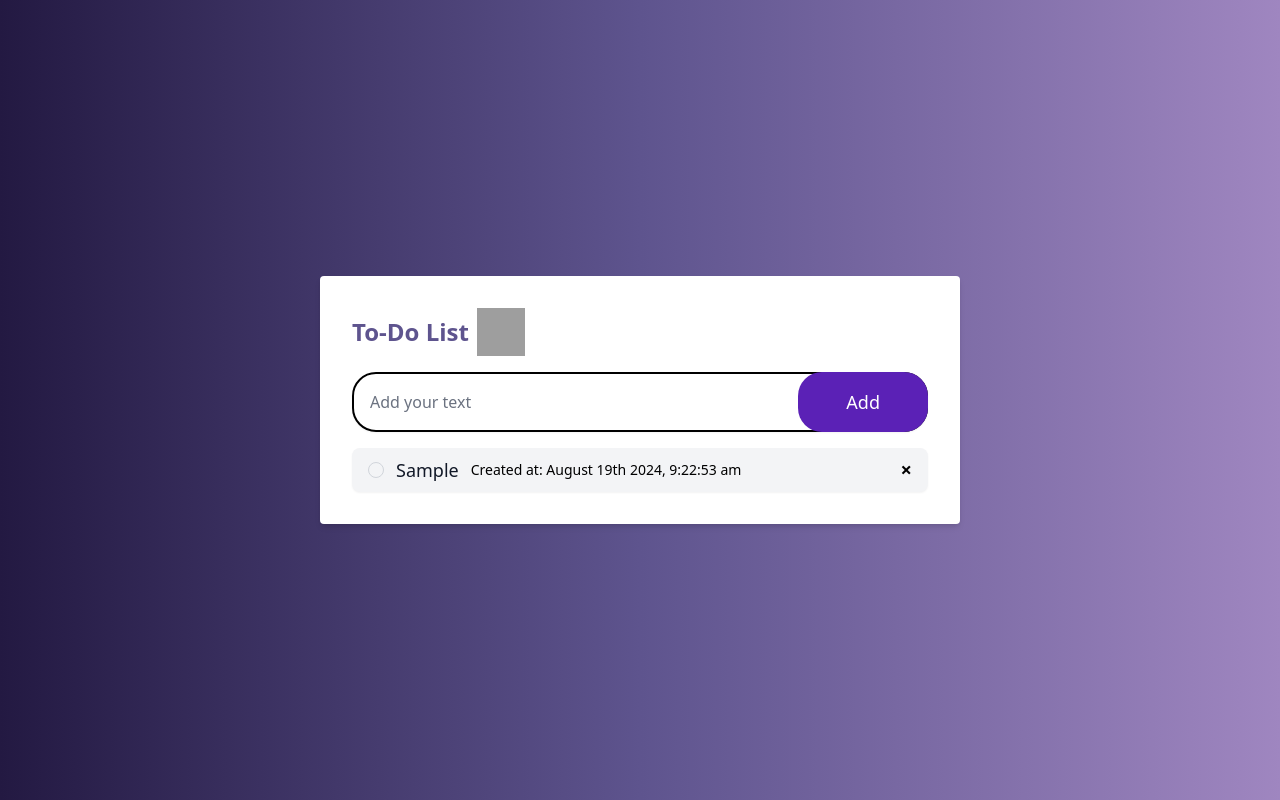
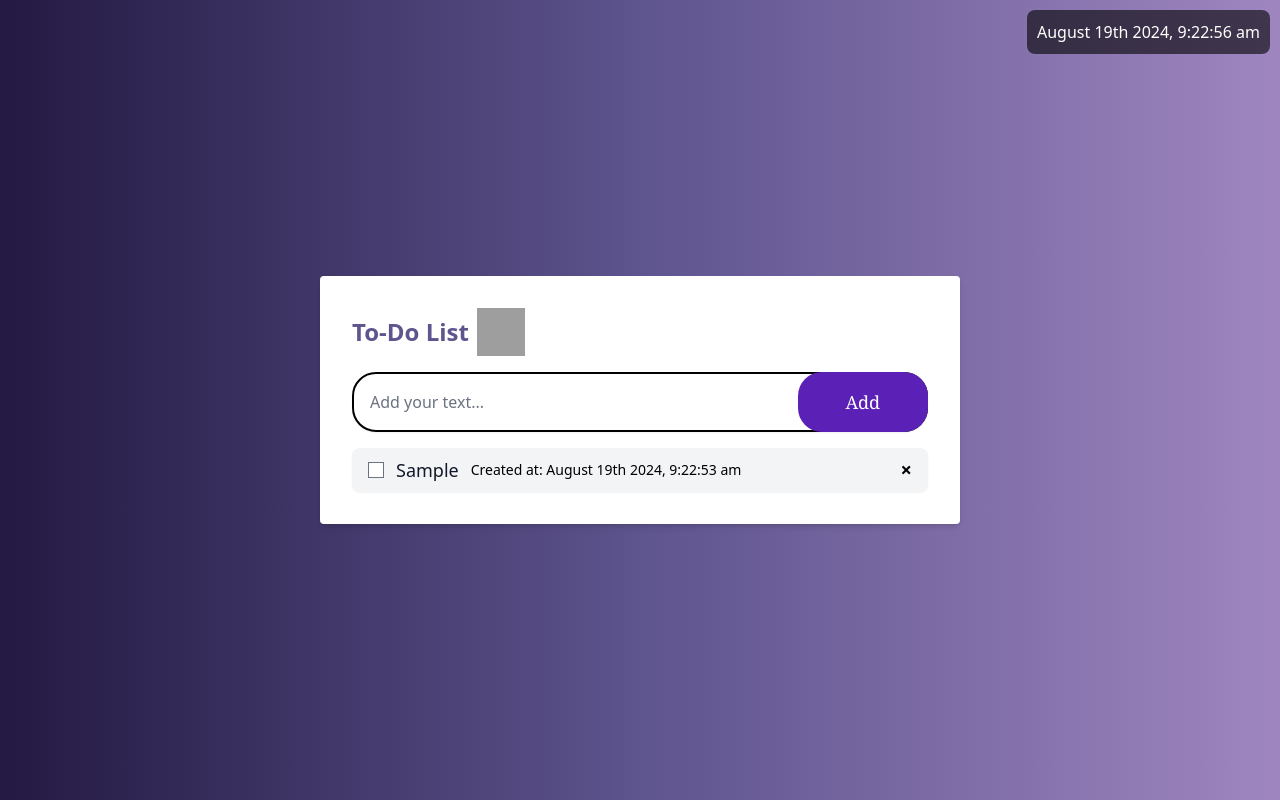
Before and after one commit to nhuhuynh1508/Simple-Calculator, a website: page public/index.html in a window 1280 px wide. Both pictures are taken after typing "Sample" into the empty fields and a click on the button "Add". Drawn offline with nearby package versions, Linux system fonts and the light colour scheme; grey boxes are pictures that could not be loaded; a web font is replaced by a local one.

Commit message:
add time display

```diff
--- a/public/index.html
+++ b/public/index.html
@@ -9,9 +9,17 @@
     <script src="https://cdn.jsdelivr.net/npm/lodash@4.17.21/lodash.min.js"></script>
     <script src="https://cdnjs.cloudflare.com/ajax/libs/moment.js/2.29.4/moment.min.js"></script>
 
+    <!--Add Font-->
+    <link rel="preconnect" href="https://fonts.googleapis.com">
+    <link rel="preconnect" href="https://fonts.gstatic.com" crossorigin>
+    <link href="https://fonts.googleapis.com/css2?family=Fredoka:wght@300..700&family=Grey+Qo&family=Nunito+Sans:ital,opsz,wght@0,6..12,200..1000;1,6..12,200..1000&family=Nunito:ital,wght@0,200..1000;1,200..1000&display=swap" rel="stylesheet">
+
 </head>
 <body class="bg-gradient-to-r from-rviolet via-uviolet to-aviolet min-h-screen flex items-center justify-center">
     <div class="bg-white p-8 rounded shadow-md w-1/2 h-full">
+        <!-- Time display -->
+        <div id="time-display" class="time-display"></div>
+
         <!-- Your content goes here -->
         <h1 class="text-2xl text-uviolet font-bold mb-4 flex items-center">
             To-Do List
@@ -19,15 +27,16 @@
         </h1>
         <!-- Input and Button Section -->
         <div class="relative w-full">
-            <input class="bg-white border-2 border-black rounded-3xl px-4 py-4 pr-20 w-full shadow-sm focus:outline-none focus:ring-2 focus:ring-black" type="text" placeholder="Add your text" id="input-box">
-            <button class="absolute right-0 top-1/2 transform -translate-y-1/2 h-full bg-violet-800 text-white rounded-3xl px-12 py-4 text-lg hover:bg-violet-300 hover:text-black" onClick="addTask()">Add</button>
+            <input class="bg-white border-2 border-black rounded-3xl px-4 py-4 pr-20 w-full shadow-sm focus:outline-none focus:ring-2 focus:ring-black" type="text" placeholder="Add your text..." id="input-box">
+            <button class="absolute right-0 top-1/2 transform -translate-y-1/2 h-full bg-violet-800 text-white rounded-3xl px-12 py-4 text-lg font-serif hover:bg-violet-300 hover:text-black" onClick="addTask()">Add</button>
         </div>
-
 
         <!--Task List-->
         <ul class="list-checkbox space-y-2 pt-4" id="list">
         </ul>
 
+
+
     </div>
 </body>
 <script src="script.js"></script>
--- a/public/script.js
+++ b/public/script.js
@@ -19,7 +19,7 @@ function addTask() {
     // Create a checkbox
     let checkbox = document.createElement('input');
     checkbox.type = 'checkbox';
-    checkbox.className = 'w-4 h-4 text-blue-600 bg-gray-100 border-gray-300 rounded-full focus:ring-blue-500';
+    checkbox.className = 'custom-checkbox';
 
     // Create a label
     let label = document.createElement('label');
@@ -53,6 +53,13 @@ function addTask() {
     inputBox.value = '';
 }
 
+inputBox.addEventListener("keyup", function(event) {
+    if (event.key === "Enter") {
+        event.preventDefault();
+        addTask();
+    }
+});
+
 checkboxList.addEventListener("click", function(e) {
     if (e.target.tagName === "INPUT" && e.target.type === "checkbox") {
         e.target.parentElement.classList.toggle("checked");
@@ -63,3 +70,14 @@ checkboxList.addEventListener("click", function(e) {
         }
     }
 });
+
+function updateTime() {
+    const timeDisplay = document.getElementById('time-display');
+    timeDisplay.textContent = moment().format('MMMM Do YYYY, h:mm:ss a');
+}
+
+// Update the time every second
+setInterval(updateTime, 1000);
+
+// Initial call to display time immediately
+updateTime();
--- a/src/input.css
+++ b/src/input.css
@@ -1,6 +1,6 @@
 /* add tailwindCSS directives */
-@tailwind base;
+@import 'tailwindcss/base';
 
-@tailwind components;
+@import 'tailwindcss/components';
 
-@tailwind utilities;
+@import 'tailwindcss/utilities';
--- a/tailwind.config.js
+++ b/tailwind.config.js
@@ -324,6 +324,7 @@ module.exports = {
         '"Courier New"',
         'monospace',
       ],
+      nunito: 'nunito'
     },
     fontSize: {
       xs: ['0.75rem', { lineHeight: '1rem' }],
```
Also changed, not shown: public/output.css.
